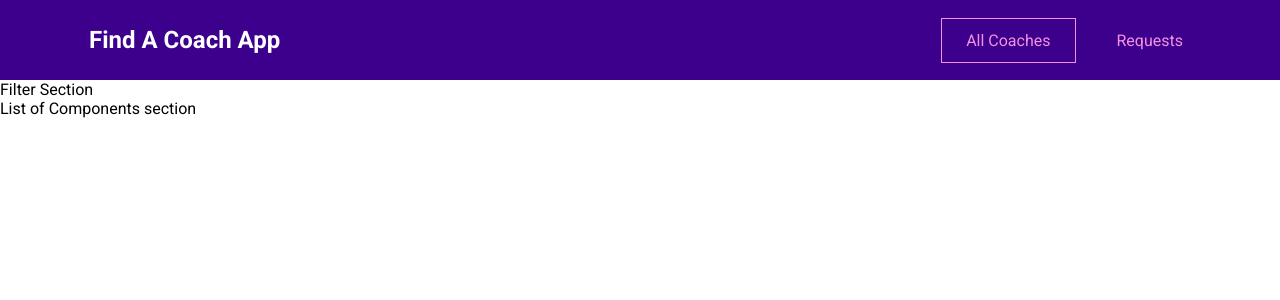
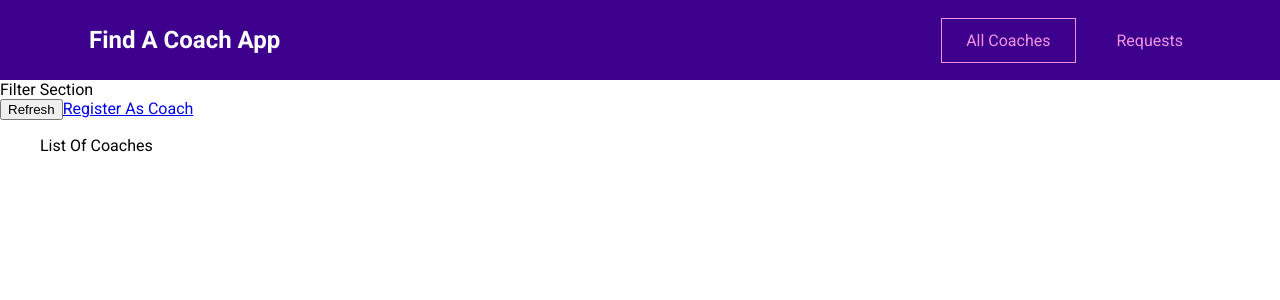
Before and after one commit to JasonMarcHoffman/Coding-Coach-App, a Vue app: page /coaches in a window 1280 px wide. Shown: the top 300 px of the page. Built offline with nearby package versions, Linux system fonts and the light colour scheme.

Commit message:
Linking basic pages to one another

```diff
--- a/src/pages/coaches/CoachDetail.vue
+++ b/src/pages/coaches/CoachDetail.vue
@@ -1,6 +1,9 @@
 <template>
   <div>
     Coach detail page
+    <!-- this is where the child routes of coach detail will be rendered -->
+    <router-view></router-view>
+    <router-link to="/coaches/c1/contact">Contact Coach</router-link>
   </div>
 </template>
 <script>
--- a/src/pages/coaches/CoachesList.vue
+++ b/src/pages/coaches/CoachesList.vue
@@ -3,7 +3,11 @@
     Filter Section
   </section>
   <section>
-    List of Components section
+    <div class="controls">
+      <button>Refresh</button>
+      <router-link to="/register">Register As Coach</router-link>
+    </div>
+    <ul>List Of Coaches</ul>
   </section>
 </template>
 <script>
--- a/src/router.js
+++ b/src/router.js
@@ -18,11 +18,11 @@ const router = createRouter({
     { path: '/', redirect: '/coaches' },
     { path: '/coaches', component: CoachesList },
     {
-      path: '/coaches:id',
+      path: '/coaches/:id',
       component: CoachDetail,
       children: [
         // /coaches/id/contact
-        { path: '/contact', component: ContactCoach }
+        { path: 'contact', component: ContactCoach }
       ]
     },
     { path: '/register', component: CoachRegistration },
```
Also changed, not shown: src/components/TheHeader.vue (+2 -6 lines).
